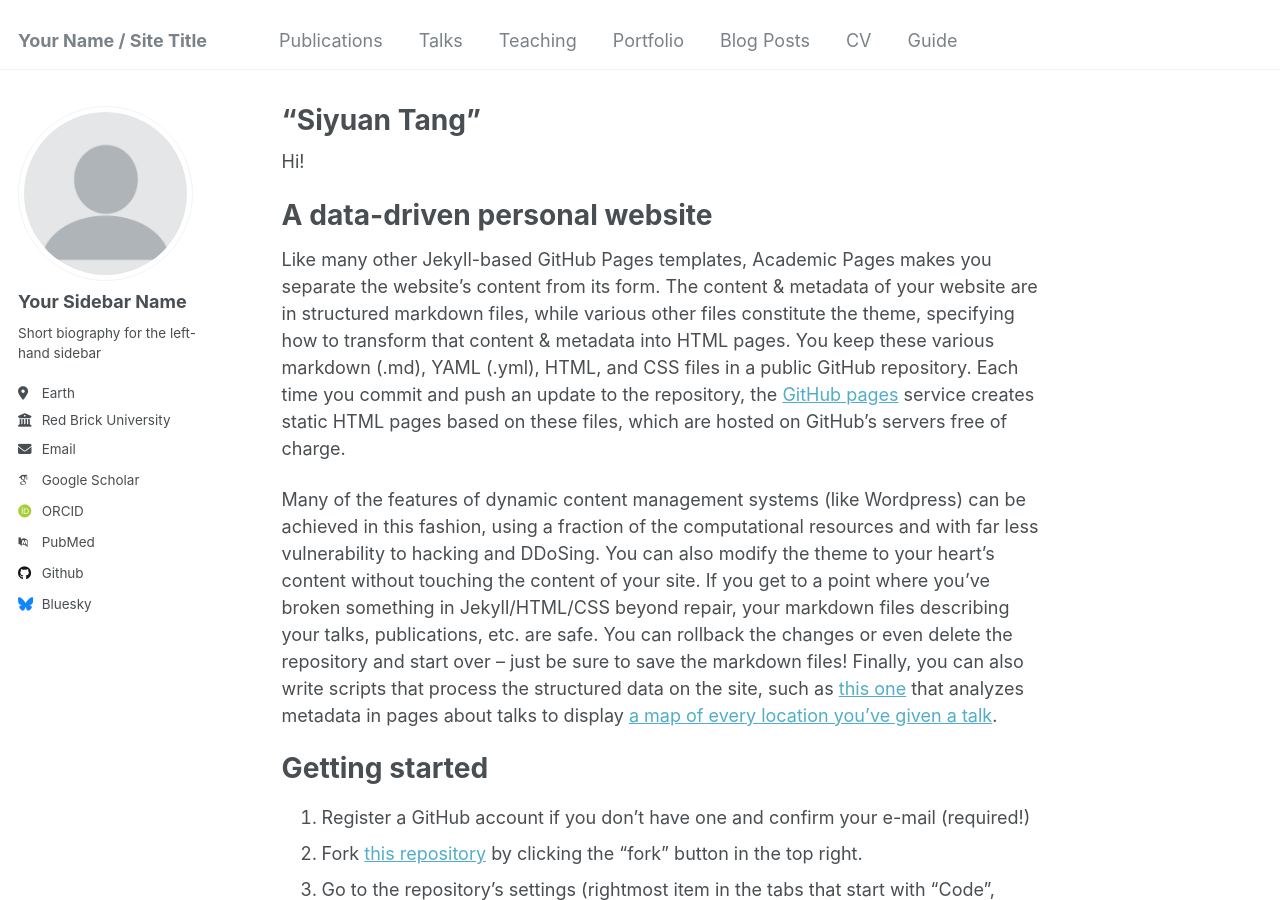
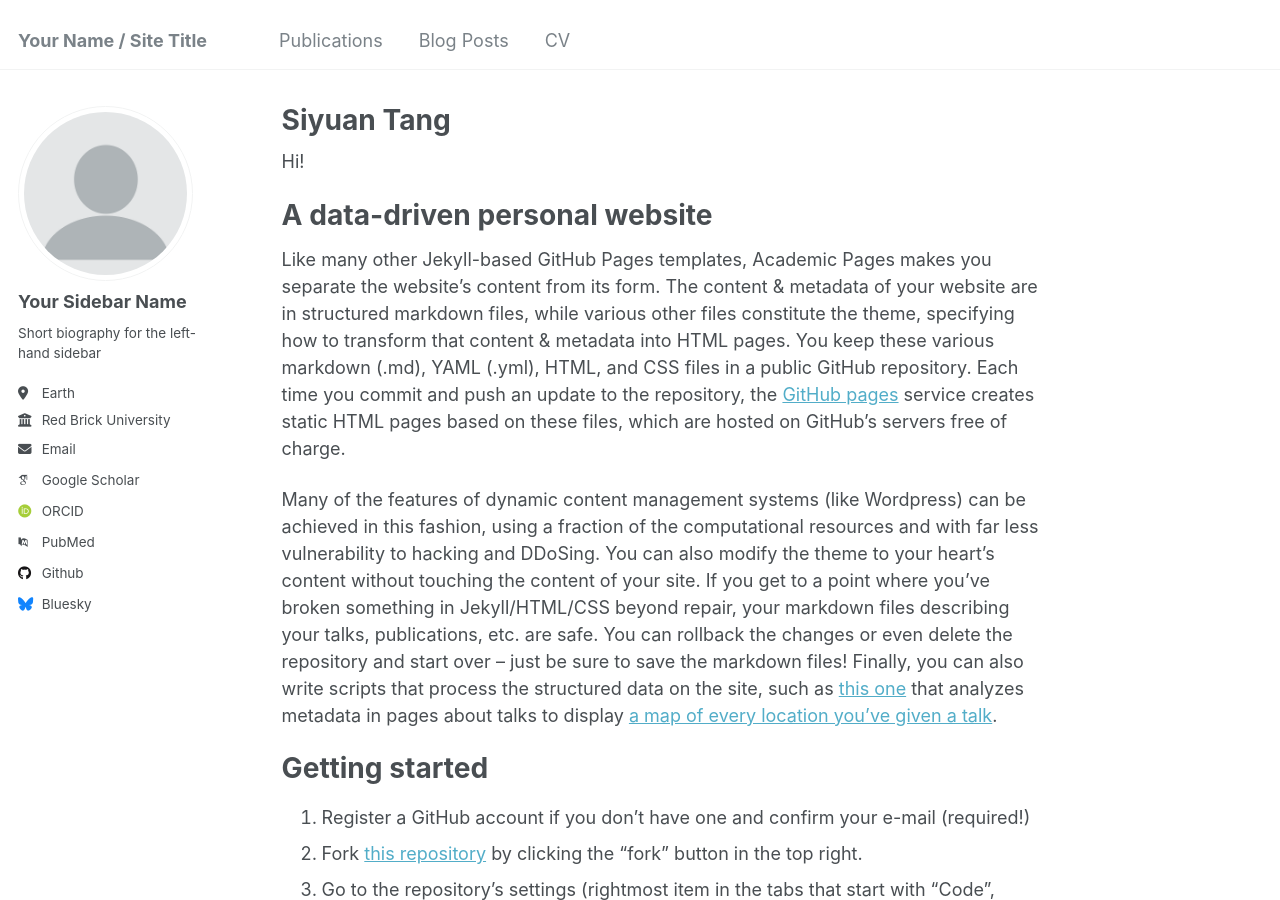
Before and after one commit to siyuan5/siyuan5.github.io, a Jekyll site: the page built from _pages/about.md, in a window 1280 px wide and 900 px high. Built offline with Jekyll 4.4.1, drawn with Linux system fonts in a browser that asks for light colours; some web fonts are replaced.

Commit message:
less item in header

```diff
--- a/_data/navigation.yml
+++ b/_data/navigation.yml
@@ -8,20 +8,8 @@ main:
   - title: "Publications"
     url: /publications/
 
-  - title: "Talks"
-    url: /talks/
-
-  - title: "Teaching"
-    url: /teaching/
-
-  - title: "Portfolio"
-    url: /portfolio/
-
   - title: "Blog Posts"
     url: /year-archive/
 
   - title: "CV"
     url: /cv/
-
-  - title: "Guide"
-    url: /markdown/
--- a/_pages/about.md
+++ b/_pages/about.md
@@ -1,6 +1,6 @@
 ---
 permalink: /
-title: “Siyuan Tang”
+title: Siyuan Tang
 author_profile: true
 redirect_from:
   - /about/
```
Also changed, not shown: 1 other file.
